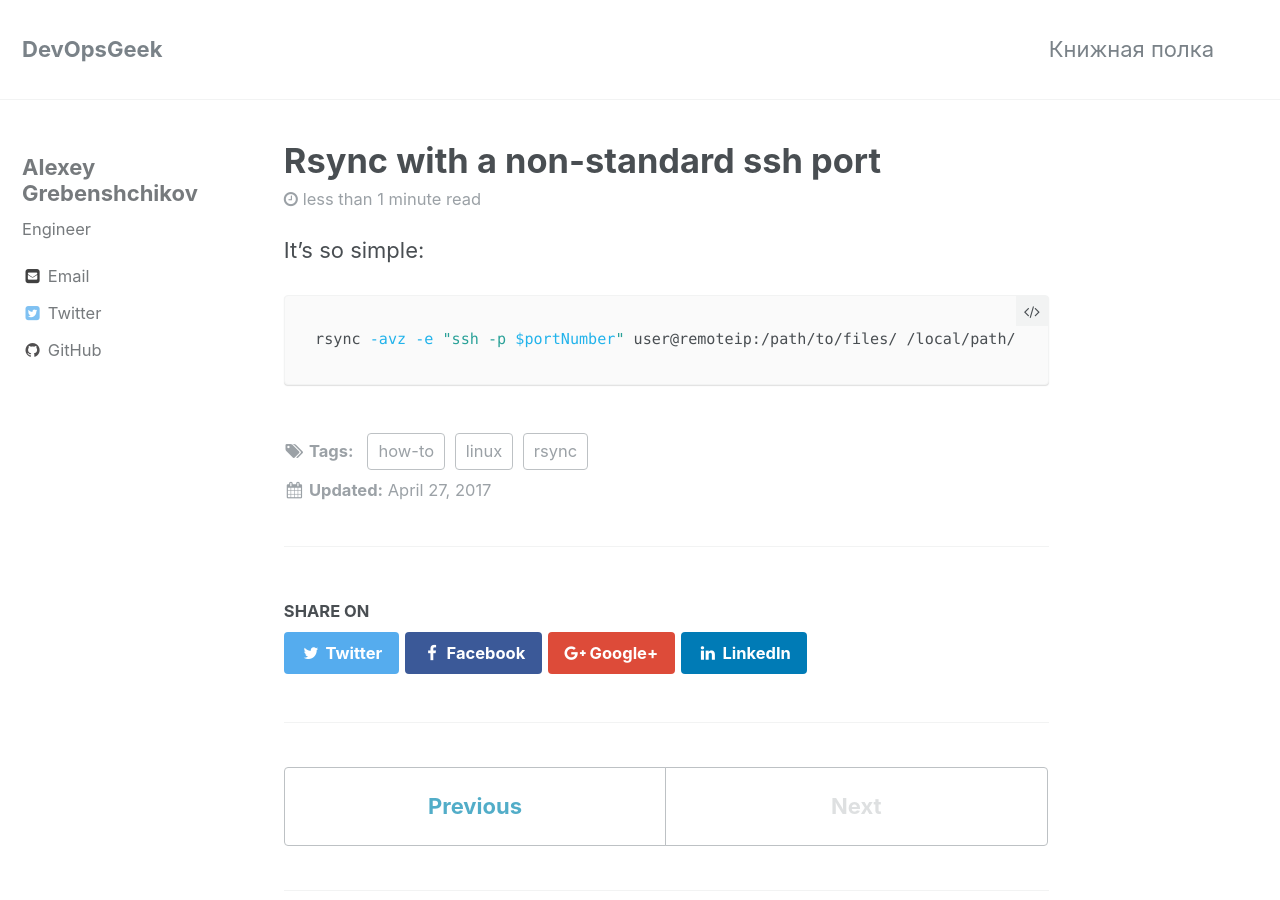
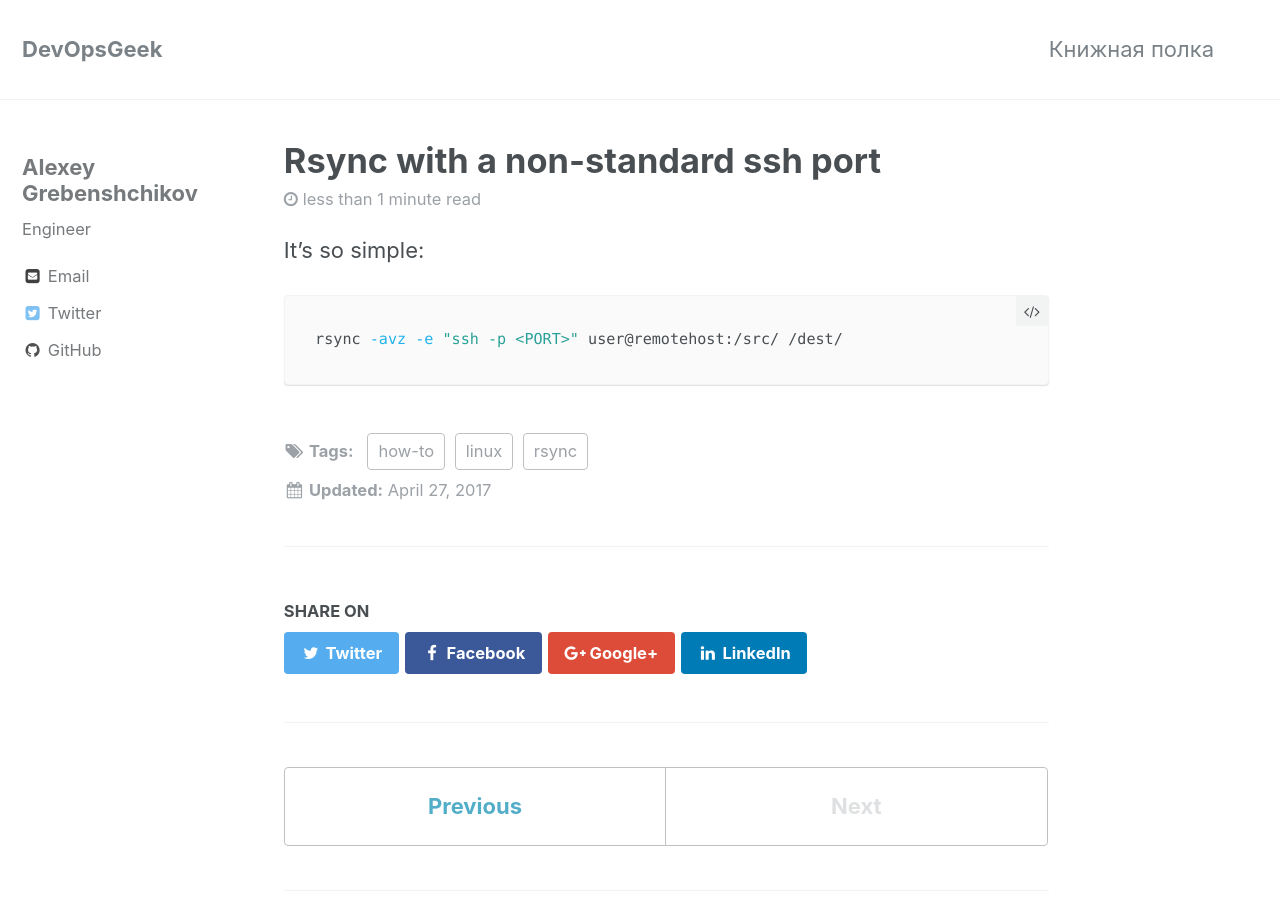
Before and after one commit to LiveStalker/devopsgeek, a Jekyll site: the page built from _posts/2017-04-27-rsync-non-standard-ssh-port.md, in a window 1280 px wide and 900 px high. Built offline with Jekyll 4.4.1, drawn with Linux system fonts in a browser that asks for light colours; comment, search, counter and statistics services are not loaded.

Commit message:
Update 2017-04-27-rsync-non-standard-ssh-port.md

````diff
--- a/_posts/2017-04-27-rsync-non-standard-ssh-port.md
+++ b/_posts/2017-04-27-rsync-non-standard-ssh-port.md
@@ -6,5 +6,5 @@ tags: rsync linux how-to
 It's so simple:
 
 ```bash
-rsync -avz -e "ssh -p $portNumber" user@remoteip:/path/to/files/ /local/path/
+rsync -avz -e "ssh -p <PORT>" user@remotehost:/src/ /dest/
 ```
````
